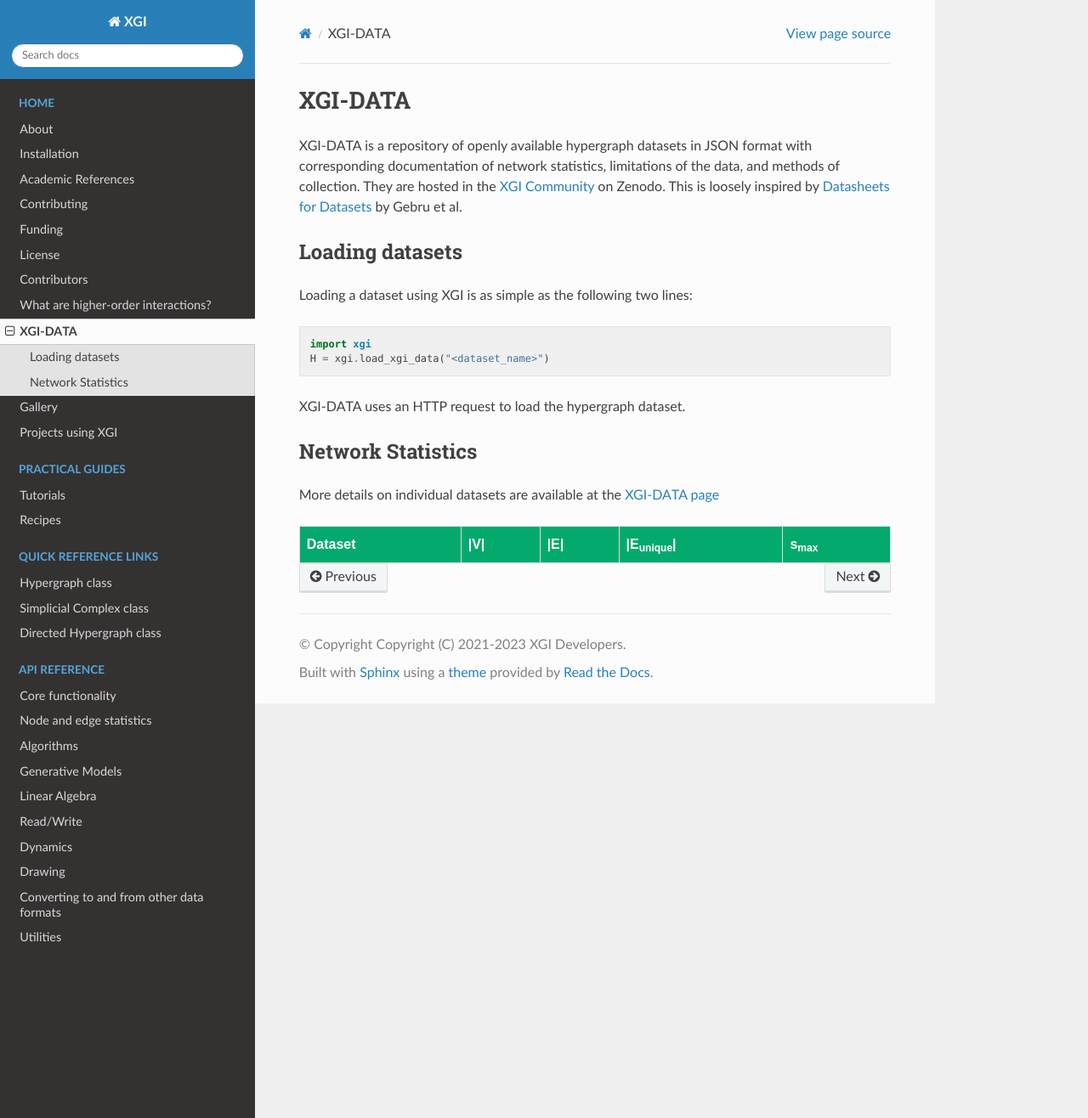
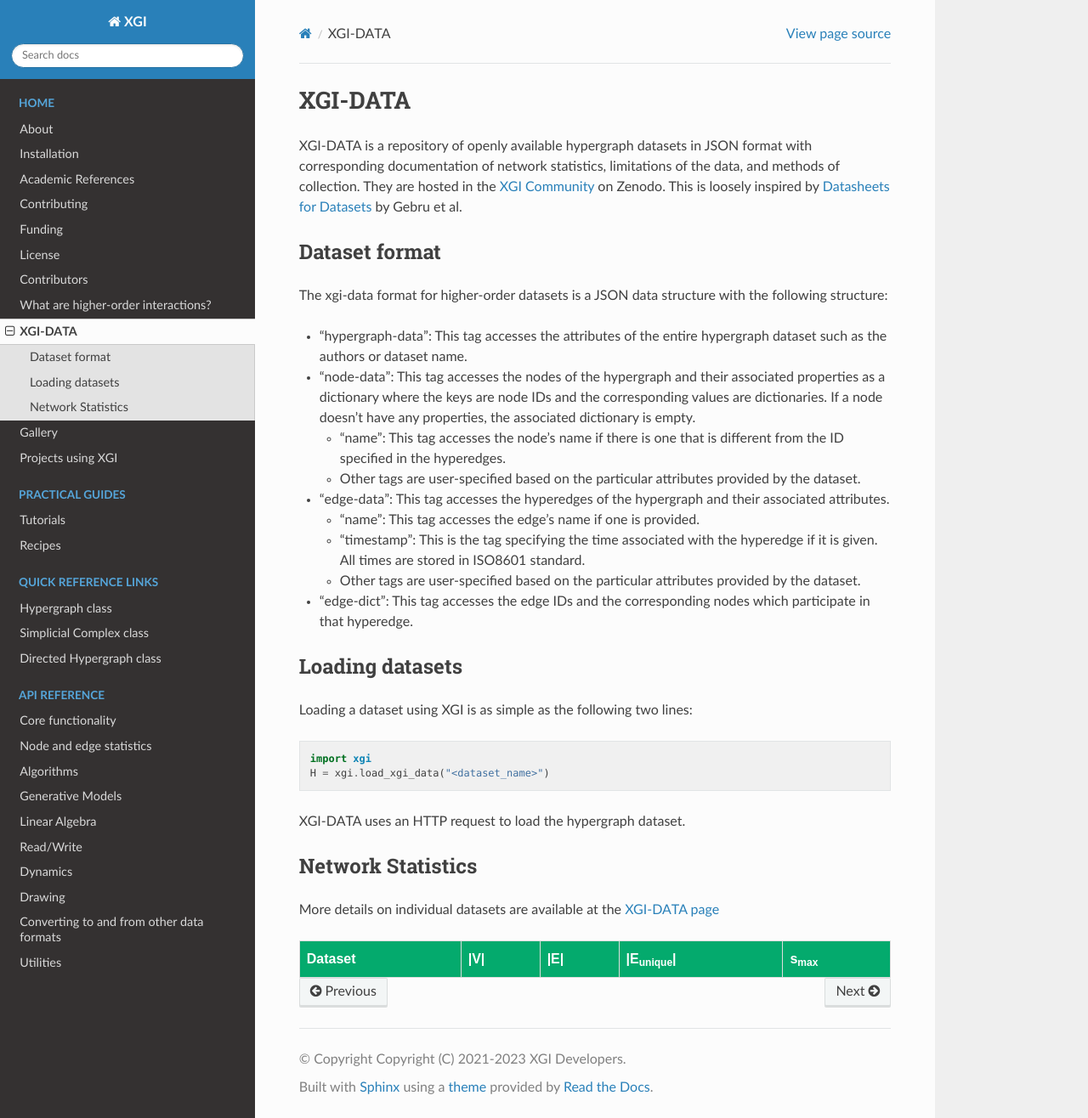
Before and after one commit to xgi-org/xgi, a Sphinx documentation site: the page built from docs/source/xgi-data.rst, in a window 1280 px wide and 1316 px high. Shown: the whole window at 85% size. Built offline with Sphinx 7.4.7 and the Read the Docs theme 2.0.0, drawn with Linux system fonts in a browser that asks for light colours.

Commit message:
add note on format

```diff
--- a/docs/source/xgi-data.rst
+++ b/docs/source/xgi-data.rst
@@ -3,6 +3,26 @@ XGI-DATA
 ********
 
 XGI-DATA is a repository of openly available hypergraph datasets in JSON format with corresponding documentation of network statistics, limitations of the data, and methods of collection. They are hosted in the `XGI Community <https://zenodo.org/communities/xgi>`_ on Zenodo. This is loosely inspired by `Datasheets for Datasets <https://arxiv.org/abs/1803.09010>`_ by Gebru et al.
+
+Dataset format
+--------------
+
+The xgi-data format for higher-order datasets is a JSON data structure with the following structure:
+
+* "hypergraph-data": This tag accesses the attributes of the entire hypergraph dataset such as the authors or dataset name.
+
+* "node-data": This tag accesses the nodes of the hypergraph and their associated properties as a dictionary where the keys are node IDs and the corresponding values are dictionaries. If a node doesn't have any properties, the associated dictionary is empty.
+
+  * "name": This tag accesses the node's name if there is one that is different from the ID specified in the hyperedges.
+  * Other tags are user-specified based on the particular attributes provided by the dataset.
+
+* "edge-data": This tag accesses the hyperedges of the hypergraph and their associated attributes.
+
+  * "name": This tag accesses the edge's name if one is provided.
+  * "timestamp": This is the tag specifying the time associated with the hyperedge if it is given. All times are stored in ISO8601 standard.
+  * Other tags are user-specified based on the particular attributes provided by the dataset.
+
+* "edge-dict": This tag accesses the edge IDs and the corresponding nodes which participate in that hyperedge.
 
 Loading datasets
 ----------------
```
